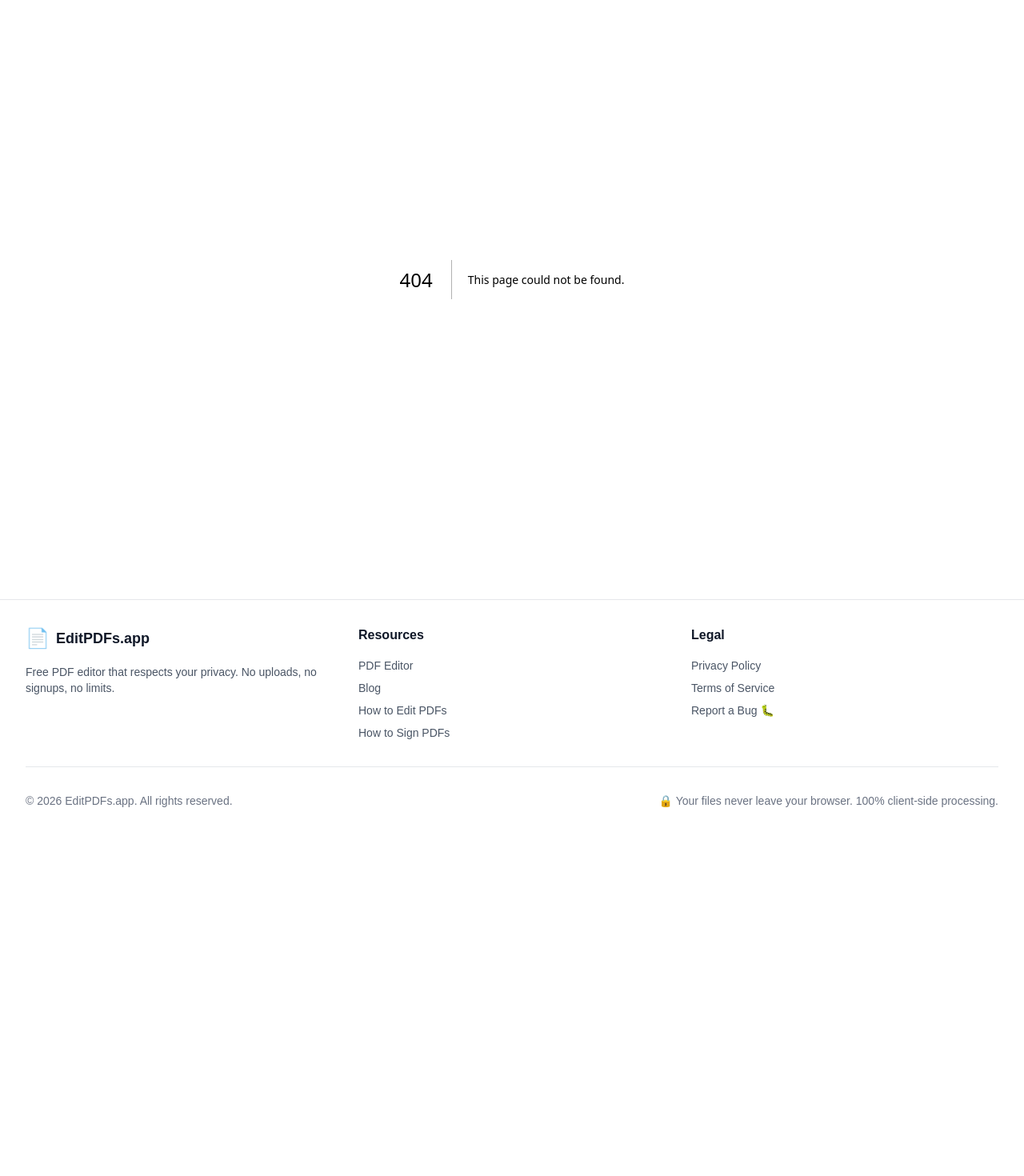
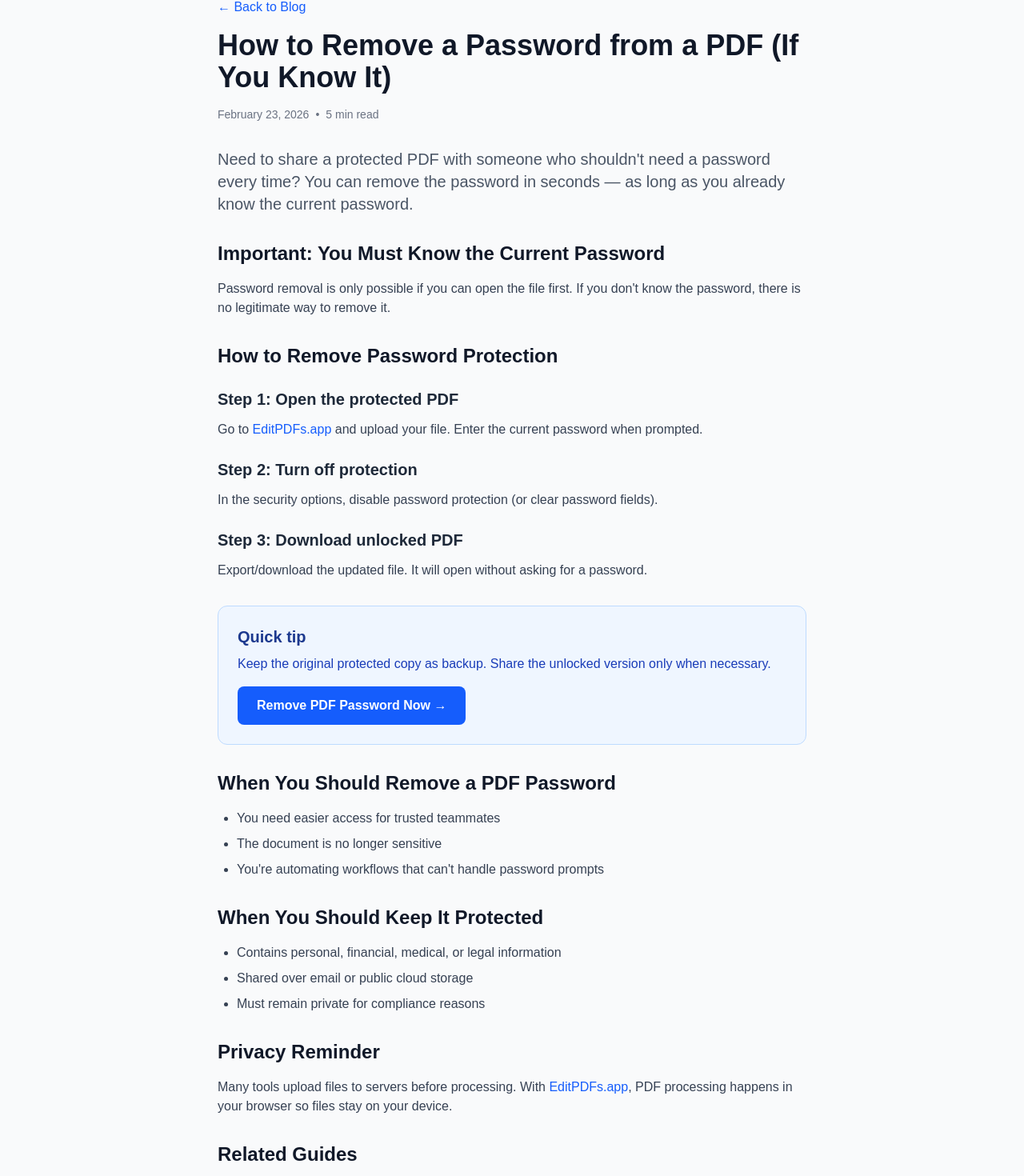
Before and after one commit to m2j-apps/editPDFs, a Next.js app: page /blog/how-to-remove-password-from-pdf in a window 1280 px wide. Before the commit this address had no page. Shown: the part 116-1586 px from the top of the page at 80% size. Before the commit the page ends 1159 px from the top, so only its background shows below. Built offline with nearby package versions, Linux system fonts and the light colour scheme.

Commit message:
Add blog post: how to remove password from PDF

```diff
--- /dev/null
+++ b/src/app/blog/how-to-remove-password-from-pdf/page.tsx
@@ -0,0 +1,108 @@
+"use client";
+
+import Link from "next/link";
+import AdUnit from "@/components/AdUnit";
+
+export default function HowToRemovePasswordFromPdf() {
+  return (
+    <div className="min-h-screen bg-gray-50 py-12">
+      <article className="max-w-3xl mx-auto px-4">
+        <header className="mb-8">
+          <Link href="/blog" className="text-blue-600 hover:underline mb-4 block">
+            ← Back to Blog
+          </Link>
+          <h1 className="text-4xl font-bold text-gray-900 mb-4">
+            How to Remove a Password from a PDF (If You Know It)
+          </h1>
+          <div className="flex items-center text-gray-500 text-sm">
+            <span>February 23, 2026</span>
+            <span className="mx-2">•</span>
+            <span>5 min read</span>
+          </div>
+        </header>
+
+        <AdUnit slot="TOP_BANNER" format="horizontal" className="mb-8" />
+
+        <div className="prose prose-lg max-w-none">
+          <p className="text-xl text-gray-600 mb-8">
+            Need to share a protected PDF with someone who shouldn&apos;t need a password every time?
+            You can remove the password in seconds — as long as you already know the current password.
+          </p>
+
+          <h2 className="text-2xl font-bold text-gray-900 mt-8 mb-4">
+            Important: You Must Know the Current Password
+          </h2>
+          <p className="text-gray-700 mb-6">
+            Password removal is only possible if you can open the file first. If you don&apos;t know the
+            password, there is no legitimate way to remove it.
+          </p>
+
+          <h2 className="text-2xl font-bold text-gray-900 mt-8 mb-4">
+            How to Remove Password Protection
+          </h2>
+
+          <h3 className="text-xl font-semibold text-gray-800 mt-6 mb-3">Step 1: Open the protected PDF</h3>
+          <p className="text-gray-700 mb-4">
+            Go to <Link href="/" className="text-blue-600 hover:underline">EditPDFs.app</Link> and upload
+            your file. Enter the current password when prompted.
+          </p>
+
+          <h3 className="text-xl font-semibold text-gray-800 mt-6 mb-3">Step 2: Turn off protection</h3>
+          <p className="text-gray-700 mb-4">
+            In the security options, disable password protection (or clear password fields).
+          </p>
+
+          <h3 className="text-xl font-semibold text-gray-800 mt-6 mb-3">Step 3: Download unlocked PDF</h3>
+          <p className="text-gray-700 mb-6">
+            Export/download the updated file. It will open without asking for a password.
+          </p>
+
+          <AdUnit slot="MIDDLE_BANNER" format="horizontal" className="my-8" />
+
+          <div className="bg-blue-50 border border-blue-200 rounded-xl p-6 my-8">
+            <h3 className="text-xl font-semibold text-blue-900 mb-2">Quick tip</h3>
+            <p className="text-blue-800 mb-4">
+              Keep the original protected copy as backup. Share the unlocked version only when necessary.
+            </p>
+            <Link
+              href="/"
+              className="inline-block bg-blue-600 text-white px-6 py-3 rounded-lg font-semibold hover:bg-blue-700 transition"
+            >
+              Remove PDF Password Now →
+            </Link>
+          </div>
+
+          <h2 className="text-2xl font-bold text-gray-900 mt-8 mb-4">When You Should Remove a PDF Password</h2>
+          <ul className="list-disc pl-6 mb-6 text-gray-700 space-y-2">
+            <li>You need easier access for trusted teammates</li>
+            <li>The document is no longer sensitive</li>
+            <li>You&apos;re automating workflows that can&apos;t handle password prompts</li>
+          </ul>
+
+          <h2 className="text-2xl font-bold text-gray-900 mt-8 mb-4">When You Should Keep It Protected</h2>
+          <ul className="list-disc pl-6 mb-6 text-gray-700 space-y-2">
+            <li>Contains personal, financial, medical, or legal information</li>
+            <li>Shared over email or public cloud storage</li>
+            <li>Must remain private for compliance reasons</li>
+          </ul>
+
+          <h2 className="text-2xl font-bold text-gray-900 mt-8 mb-4">Privacy Reminder</h2>
+          <p className="text-gray-700 mb-6">
+            Many tools upload files to servers before processing. With
+            <Link href="/" className="text-blue-600 hover:underline"> EditPDFs.app</Link>, PDF processing happens
+            in your browser so files stay on your device.
+          </p>
+
+          <h2 className="text-2xl font-bold text-gray-900 mt-8 mb-4">Related Guides</h2>
+          <ul className="list-disc pl-6 mb-6 text-gray-700 space-y-2">
+            <li><Link href="/blog/how-to-password-protect-pdf" className="text-blue-600 hover:underline">How to password protect a PDF</Link></li>
+            <li><Link href="/blog/how-to-compress-pdf" className="text-blue-600 hover:underline">How to compress a PDF</Link></li>
+            <li><Link href="/blog/how-to-merge-pdfs" className="text-blue-600 hover:underline">How to merge PDFs</Link></li>
+          </ul>
+        </div>
+
+        <AdUnit slot="BOTTOM_BANNER" format="horizontal" className="mt-8" />
+      </article>
+    </div>
+  );
+}
--- a/src/app/blog/page.tsx
+++ b/src/app/blog/page.tsx
@@ -4,6 +4,13 @@ import Link from "next/link";
 import AdUnit from "@/components/AdUnit";
 
 const posts = [
+  {
+    slug: "how-to-remove-password-from-pdf",
+    title: "How to Remove a Password from a PDF (If You Know It)",
+    excerpt: "Remove password protection from a PDF in seconds if you know the current password. Free and private.",
+    date: "2026-02-23",
+    readTime: "5 min read",
+  },
   {
     slug: "how-to-password-protect-pdf",
     title: "How to Password Protect a PDF for Free (2026 Guide)",
```
Also changed, not shown: 1 other file (tests, documents, lock files or other folders).
